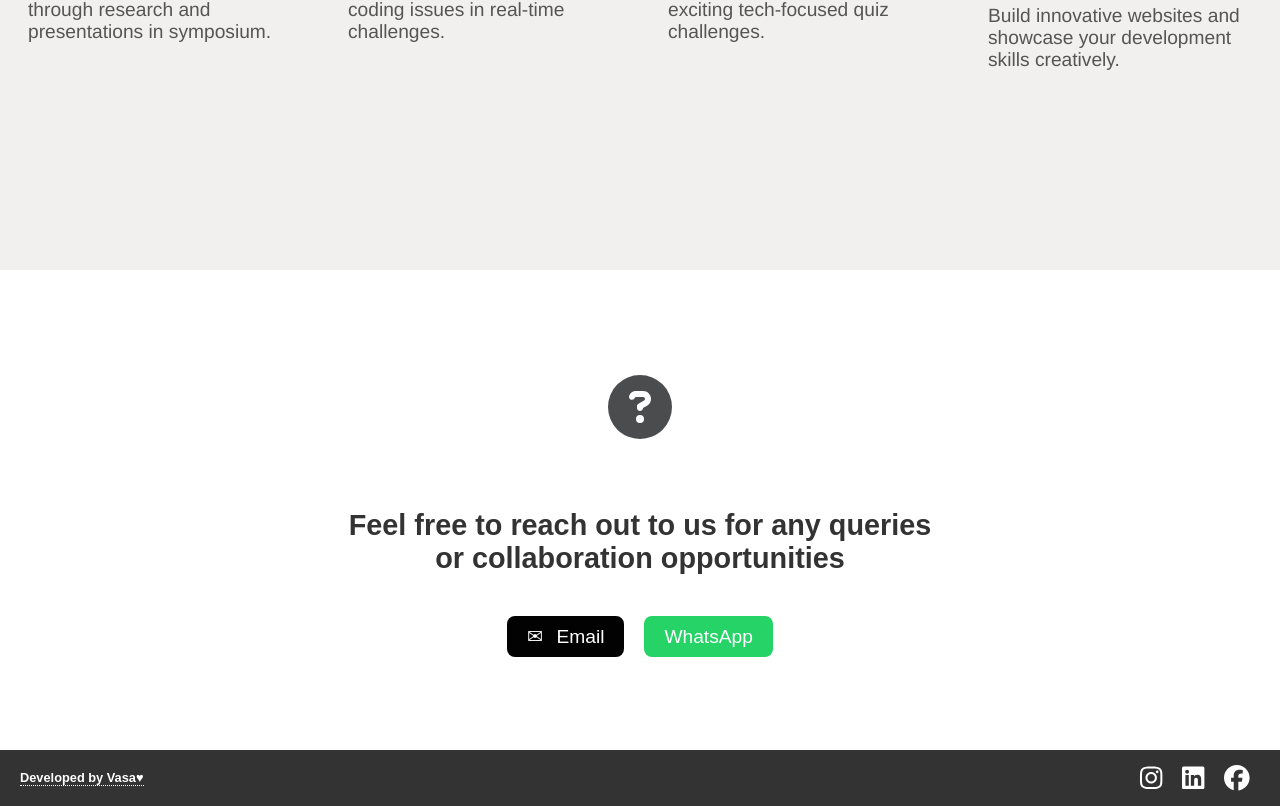
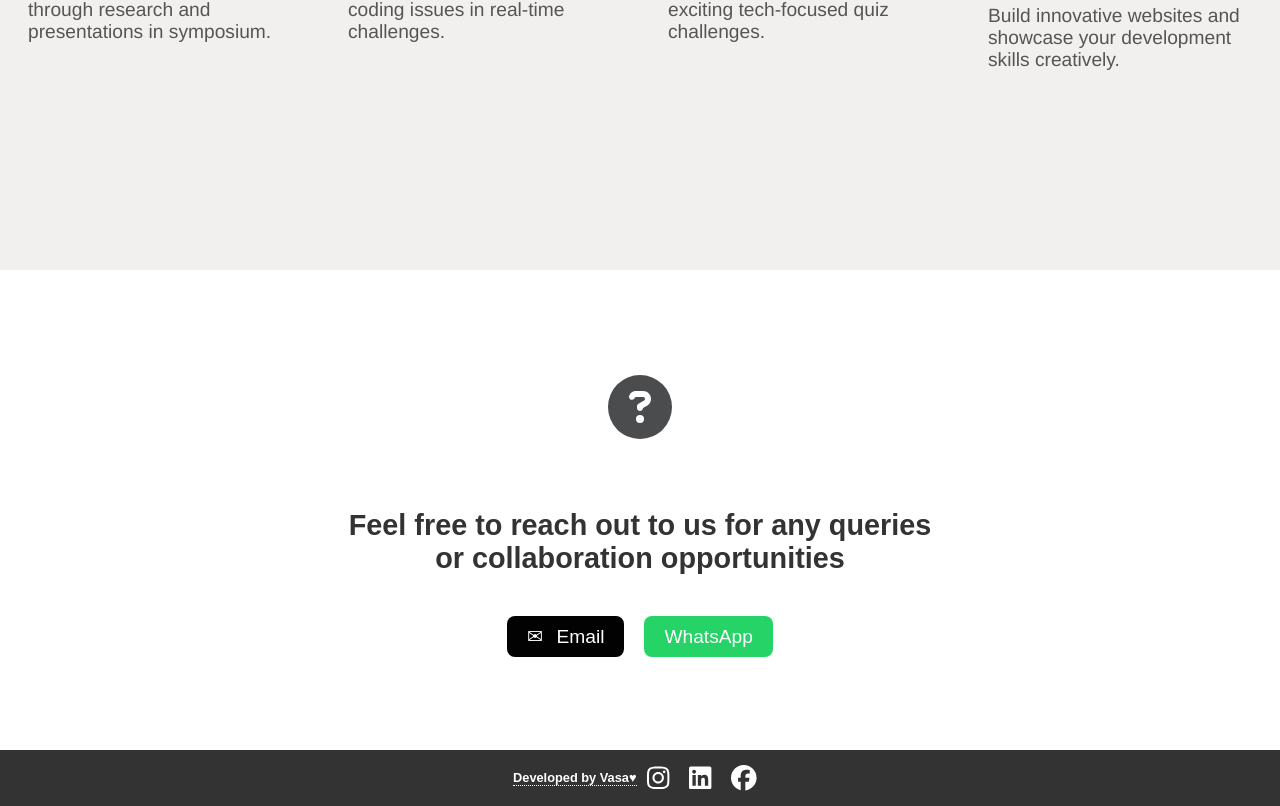
Before and after one commit to Cpvasanth/techdoodle, a React (Create React App) app: page / in a window 1280 px wide. Shown: the part 1600-2406 px from the top of the page. Built offline with nearby package versions, Linux system fonts and the light colour scheme; a web font is replaced by a local one.

Commit message:
Enhance footer accessibility and update registration link

```diff
--- a/src/components/Footer.jsx
+++ b/src/components/Footer.jsx
@@ -6,16 +6,20 @@ import { faInstagram , faLinkedin, faFacebook } from '@fortawesome/free-brands-s
 export default function Footer() {
     return (
         <div className="footer">
-            <a href="https://www.linkedin.com/in/cpvasanth/"><h2 className="footer-h2">Developed by Vasa&hearts;</h2></a><h2 className="footer-h2"></h2>
-            <a href="https://www.instagram.com/techdoodle2025" className="social-icon" target="_blank" rel="noopener noreferrer">
+
+        <a href="https://www.linkedin.com/in/cpvasanth/" aria-label="LinkedIn Profile of Vasa">
+        <h2 className="footer-h2">Developed by Vasa&hearts;</h2>
+        </a>
+
+        <a href="https://www.instagram.com/techdoodle2025/" className="social-icon" target="_blank" rel="noopener noreferrer" aria-label="Instagram Profile of TechDoodle2025">
         <FontAwesomeIcon icon={faInstagram} size="2x" />
         </a>
 
-            <a href="https://www.linkedin.com/in/techdoodle2025" className="social-icon" target="_blank" rel="noopener noreferrer">
+        <a href="https://www.linkedin.com/in/techdoodle2025/" className="social-icon" target="_blank" rel="noopener noreferrer" aria-label="LinkedIn Profile of TechDoodle2025">
         <FontAwesomeIcon icon={faLinkedin} size="2x" />
         </a>
 
-            <a href="https://www.facebook.com/techdoodle2025" className="social-icon" target="_blank" rel="noopener noreferrer">
+        <a href="https://www.facebook.com/techdoodle2025/" className="social-icon" target="_blank" rel="noopener noreferrer" aria-label="Facebook Profile of TechDoodle2025">
         <FontAwesomeIcon icon={faFacebook} size="2x" />
         </a>
 
--- a/src/components/HeroSection.jsx
+++ b/src/components/HeroSection.jsx
@@ -7,7 +7,7 @@ export default function HeroSection() {
         <div className="hero-container">
             <img src={srecLogo} alt="hero" className="hero-image"  />
             <h2> TechDoodle 2k25 <br/> Department of CSE <br/> SREC </h2>
-            <a href="#" className="register-btn">Register <span>&#8599;</span></a>
+            <a href="www.google.com" className="register-btn">Register <span>&#8599;</span></a>
         </div>
     )
 }
--- a/src/styles/footer.css
+++ b/src/styles/footer.css
@@ -20,6 +20,7 @@
   .footer-h2 {
     font-family: Arial, sans-serif;
     color: #fff;
+    margin-right: auto;
   }
 
   .footer a {
```
Lines whose indentation alone changed are shown as unchanged.
